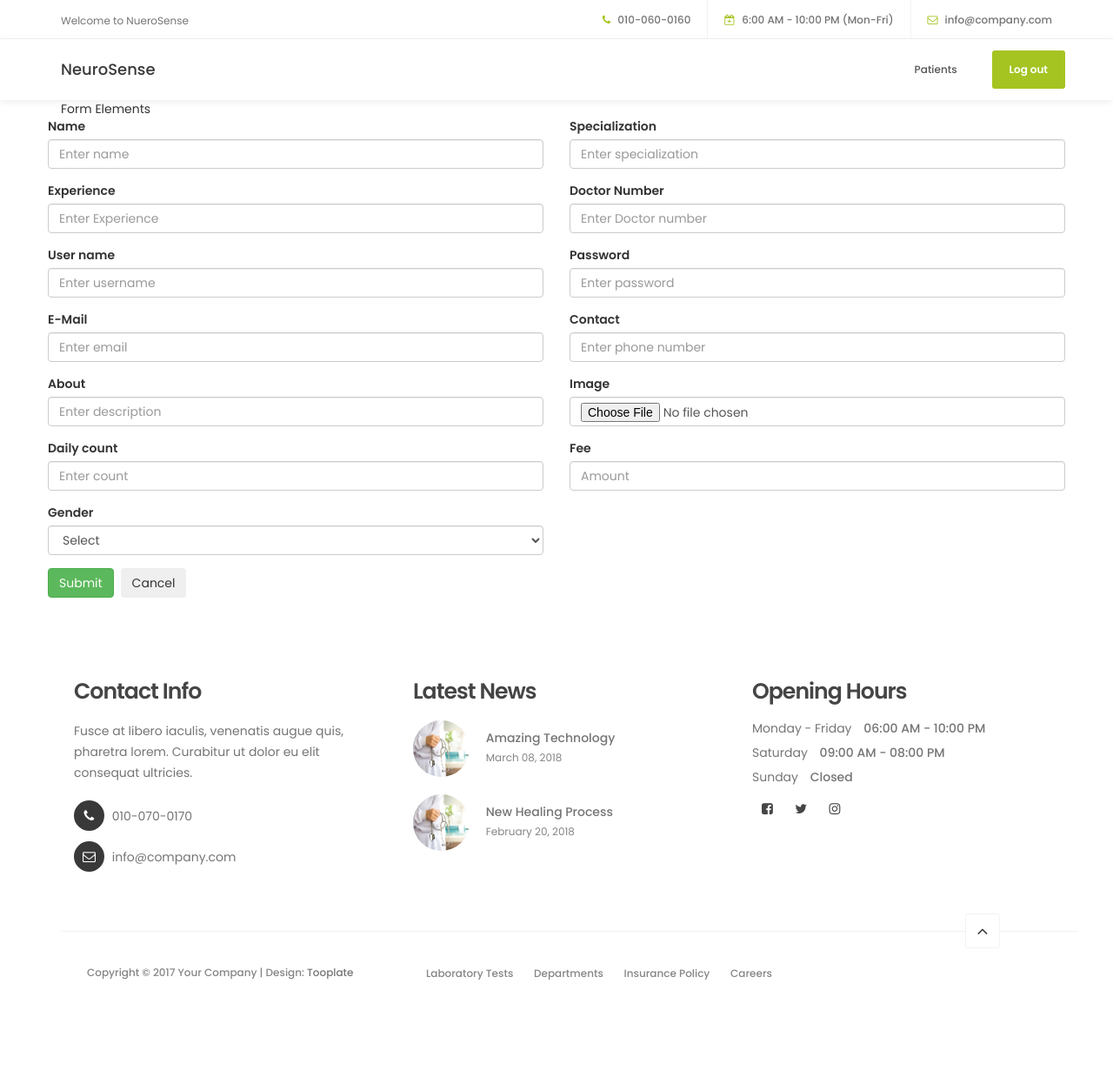
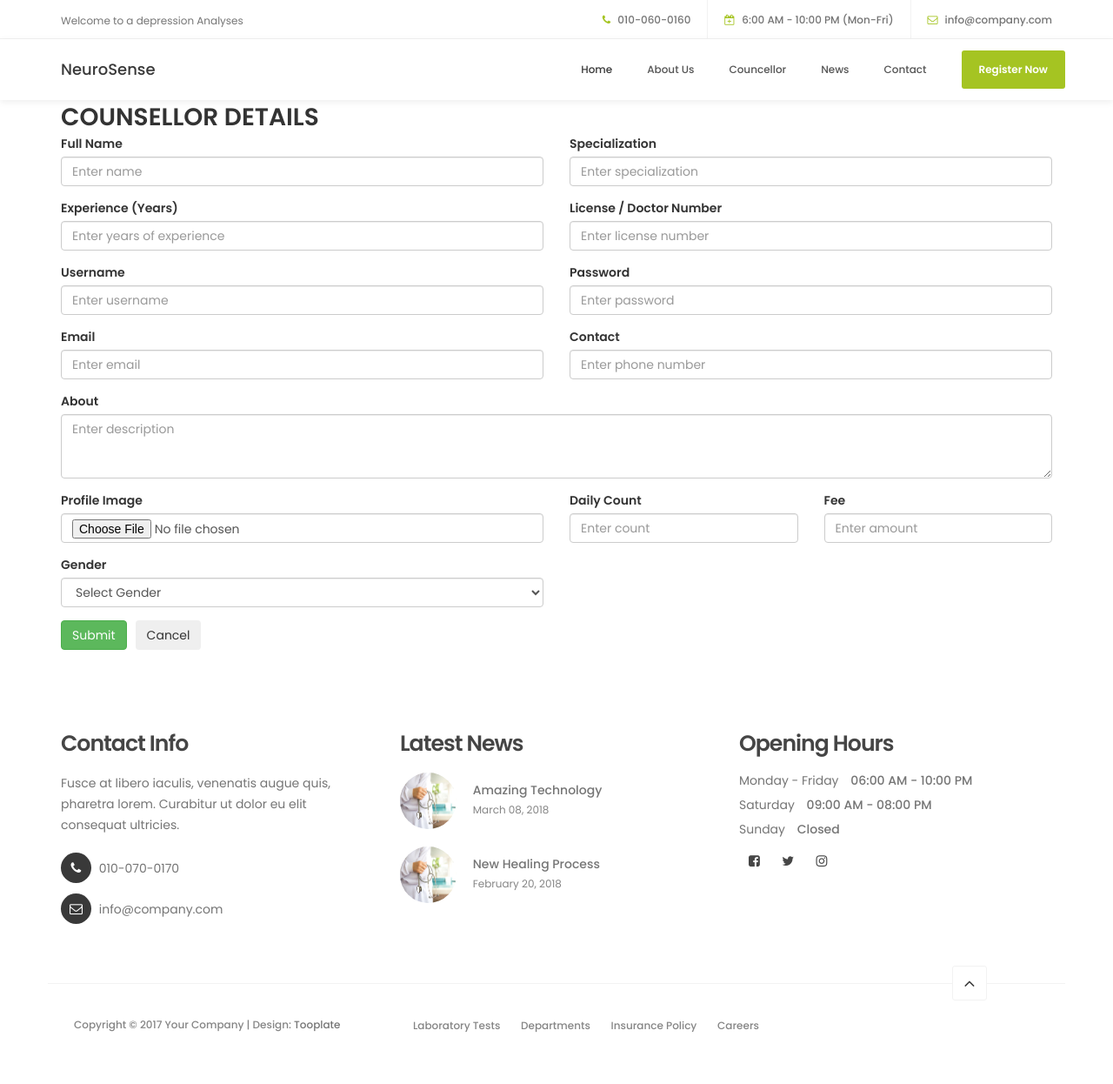
Before and after one commit to sudharsanakb-eng/Main-Project-Neurosense, a Django app: page /dashboard/con/ in a window 1280 px wide. Shown: the whole page at 87% size. Before the commit the page ends 1127 px from the top, so only its background shows below. Run offline with Django 5.2, Linux system fonts and the light colour scheme; parts of the project's set-up code (start-up, migrations or seed data) failed here and were passed over; some libraries are stand-ins or nearby versions.

Commit message:
Formatting

```diff
--- a/neurosense/neurosense/app_dashboard/templates/analysis.html
+++ b/neurosense/neurosense/app_dashboard/templates/analysis.html
@@ -1058,3 +1058,5 @@ loadQuestion();
 {% endif %}
 
 </div>
+
+{% include "layout/partials/guest/footer.html" %}
--- a/neurosense/neurosense/app_dashboard/templates/councillor.html
+++ b/neurosense/neurosense/app_dashboard/templates/councillor.html
@@ -1,146 +1,192 @@
-{% include "layout/partials/counsellor/header.html" %}
+{% include "layout/partials/guest/header.html" %}
 
-<style>.gap-sm {
+<style>
+.gap-sm {
   display: flex;
-  gap: 8px;
-}</style>
+  gap: 10px;
+}
+</style>
+
 <div class="container">
   <div class="page-inner">
 
     <div class="row">
       <div class="col-md-12">
         <div class="card">
-          <div class="card-header">
-            <div class="card-title">Form Elements</div>
+
+       <div class="card-title" style="font-size: 28px; font-weight: 800;">
+  COUNSELLOR DETAILS
 </div>
+
           <div class="card-body">
+            <form action="{% url 'dashboard:con' %}"
+                  method="POST"
+                  enctype="multipart/form-data">
+              {% csrf_token %}
+
               <div class="row">
-              <form action="{% url 'dashboard:con' %}" method="POST" enctype="multipart/form-data">
-                {% csrf_token %}
-                <div class="row">
+
+                <!-- Name -->
                 <div class="col-md-6">
                   <div class="form-group">
-                      <label for="email2"> Name</label>
-                      <input type="text" class="form-control" id="email2" name="name" placeholder="Enter name"  required pattern="^[A-Z][a-zA-Z\s]*$" title="Name must start with a capital letter and contain only letters."/>
-                    </div>
-                  </div>
-                  <div class="col-md-6">
-                    <div class="form-group">
-                      <label for="email2"> Specialization</label>
-                      <input type="text" class="form-control" id="email2" name="special"
-                        placeholder="Enter specialization" />
-
+                    <label>Full Name</label>
+                    <input type="text" class="form-control"
+                      name="name"
+                      placeholder="Enter name"
+                      required
+                      pattern="^[A-Z][a-zA-Z\s]*$"
+                      title="Name must start with a capital letter and contain only letters.">
                   </div>
                 </div>
 
+                <!-- Specialization -->
                 <div class="col-md-6">
                   <div class="form-group">
-                      <label for="email2"> Experience</label>
-                      <input type="text" class="form-control" id="email2" name="exp" placeholder="Enter Experience" />
-
+                    <label>Specialization</label>
+                    <input type="text" class="form-control"
+                      name="special"
+                      placeholder="Enter specialization">
                   </div>
                 </div>
 
+                <!-- Experience -->
                 <div class="col-md-6">
                   <div class="form-group">
-                      <label for="email2"> Doctor Number</label>
-                      <input type="text" class="form-control" id="email2" name="number"
-                        placeholder="Enter Doctor number " />
-
-                    </div>
-                  </div>
-                  <div class="col-md-6">
-                    <div class="form-group">
-                      <label for="email2"> User name</label>
-                      <input type="text" class="form-control" id="email2" name="username"
-                        placeholder="Enter username" required minlength="8" title="Username must be at least 8 characters long." />
-
-                    </div>
-                  </div>
-                  <div class="col-md-6">
-                    <div class="form-group">
-                      <label for="email2"> Password</label>
-                      <input type="password" class="form-control" id="email2" name="password"
-                        placeholder="Enter password" required minlength="8" title="Password must be at least 8 characters long.">
-
-
-                    </div>
-                  </div>
-                  <div class="col-md-6">
-                    <div class="form-group">
-                      <label for="email2"> E-Mail</label>
-                      <input type="text" class="form-control" id="email2" name="email" placeholder="Enter email" />
-
-                    </div>
-                  </div>
-                  <div class="col-md-6">
-                    <div class="form-group">
-                      <label for="email2"> Contact</label>
-                      <input type="text" class="form-control" id="email2" name="contact"
-                        placeholder="Enter phone number" required />
-
-                    </div>
-                  </div>
-                  <div class="col-md-6">
-                    <div class="form-group">
-                      <label for="email2"> About</label>
-                      <input type="text" class="form-control" id="email2" name="desc" placeholder="Enter description" />
-
+                    <label>Experience (Years)</label>
+                    <input type="number" class="form-control"
+                      name="exp"
+                      placeholder="Enter years of experience">
                   </div>
                 </div>
 
+                <!-- Doctor Number -->
                 <div class="col-md-6">
                   <div class="form-group">
-                      <label for="email2">Image</label>
-                      <input type="file" class="form-control" id="email2" name="img" />
-
+                    <label>License / Doctor Number</label>
+                    <input type="text" class="form-control"
+                      name="number"
+                      placeholder="Enter license number">
                   </div>
                 </div>
 
+                <!-- Username -->
                 <div class="col-md-6">
                   <div class="form-group">
-                      <label for="email2"> Daily count</label>
-                      <input type="text" class="form-control" id="email2" name="count" placeholder="Enter count" />
-
+                    <label>Username</label>
+                    <input type="text" class="form-control"
+                      name="username"
+                      placeholder="Enter username"
+                      required minlength="8">
                   </div>
                 </div>
+
+                <!-- Password -->
                 <div class="col-md-6">
                   <div class="form-group">
-                      <label for="email2"> Fee</label>
-                      <input type="text" class="form-control" id="email2" name="fee" placeholder="Amount" />
-
+                    <label>Password</label>
+                    <input type="password" class="form-control"
+                      name="password"
+                      placeholder="Enter password"
+                      required minlength="8">
                   </div>
                 </div>
+
+                <!-- Email -->
                 <div class="col-md-6">
                   <div class="form-group">
-                      <label for="select">Gender</label>
-                      <select class="form-control" name="gender">
-                        <option>Select</option>
+                    <label>Email</label>
+                    <input type="email" class="form-control"
+                      name="email"
+                      placeholder="Enter email">
+                  </div>
+                </div>
+
+                <!-- Contact -->
+                <div class="col-md-6">
+                  <div class="form-group">
+                    <label>Contact</label>
+                    <input type="tel" class="form-control"
+                      name="contact"
+                      placeholder="Enter phone number"
+                      pattern="[0-9]{10}"
+                      title="Enter valid 10 digit number">
+                  </div>
+                </div>
+
+                <!-- About -->
+                <div class="col-md-12">
+                  <div class="form-group">
+                    <label>About</label>
+                    <textarea class="form-control"
+                      name="desc"
+                      rows="3"
+                      placeholder="Enter description"></textarea>
+                  </div>
+                </div>
+
+                <!-- Image -->
+                <div class="col-md-6">
+                  <div class="form-group">
+                    <label>Profile Image</label>
+                    <input type="file" class="form-control"
+                      name="img">
+                  </div>
+                </div>
+
+                <!-- Daily Count -->
+                <div class="col-md-3">
+                  <div class="form-group">
+                    <label>Daily Count</label>
+                    <input type="number" class="form-control"
+                      name="count"
+                      placeholder="Enter count">
+                  </div>
+                </div>
+
+                <!-- Fee -->
+                <div class="col-md-3">
+                  <div class="form-group">
+                    <label>Fee</label>
+                    <input type="number" class="form-control"
+                      name="fee"
+                      placeholder="Enter amount">
+                  </div>
+                </div>
+
+                <!-- Gender -->
+                <div class="col-md-6">
+                  <div class="form-group">
+                    <label>Gender</label>
+                    <select class="form-control" name="gender" required>
+                      <option value="" disabled selected>Select Gender</option>
                       <option>Male</option>
                       <option>Female</option>
                       <option>Other</option>
                     </select>
                   </div>
                 </div>
+
               </div>
 
+              <!-- Buttons -->
+              <div class="d-flex justify-content-end gap-sm mt-3">
+                <button type="submit" class="btn btn-success">
+                  Submit
+                </button>
 
+                <button type="button" class="btn btn-light"
+                  onclick="window.history.back();">
+                  Cancel
+                </button>
+              </div>
 
-                <div class="d-flex justify-content-end gap-sm">
-                  <!-- <div class="col-md-2"> -->
-                    <button class="btn btn-success ">Submit</button>
+            </form>
+          </div>
 
-                  <!-- </div> -->
-                  <!-- <div class="col-md-2"> -->
-
-                    <button class="btn btn-light">Cancel</button>
-                  <!-- </div> -->
-                </div>
-              </form>
         </div>
       </div>
     </div>
   </div>
 </div>
-  </div>
+
 {% include "layout/partials/counsellor/footer.html" %}
--- a/neurosense/neurosense/app_dashboard/templates/login.html
+++ b/neurosense/neurosense/app_dashboard/templates/login.html
@@ -34,7 +34,7 @@
                                         <button type="submit" class="form-control" id="cf-submit" name="submit">LOG IN</button>
                                         <div style="margin-top: 15px; text-align: center;">
                                         <p>don't have an account</p>
-                                        <a href="{% url 'dashboard:cust' %}" class="btn btn-default">
+                                        <a href="{% url 'dashboard:join' %}" class="btn btn-default">
                                         Register now
                                         </a>
                                         </div>
--- a/neurosense/neurosense/app_dashboard/urls.py
+++ b/neurosense/neurosense/app_dashboard/urls.py
@@ -20,5 +20,6 @@ urlpatterns = [
     path("logout/",views.logout_view,name='logout'),
     path("analysis/",views.predict_view,name='analysis'),
     path("download-report/", views.download_pdf, name="download_report"),
+     path('join/', views.join, name='join'),
 
 ]
--- a/neurosense/neurosense/app_dashboard/views.py
+++ b/neurosense/neurosense/app_dashboard/views.py
@@ -144,7 +144,7 @@ def con(request):
 def logout_view(request):
     logout(request)
     return HttpResponse(
-        "<script>alert('Logged out successfully');window.location='/dashboard/login/';</script>"
+        "<script>alert('Logged out successfully');window.location='/dashboard/userdash/';</script>"
     )
 
 import os
@@ -382,3 +382,10 @@ def download_pdf(request):
 
     buffer.seek(0)
     return HttpResponse(buffer, content_type='application/pdf')
+
+
+
+
+
+def join(request):
+    return render(request, "join.html")
--- a/neurosense/neurosense/templates/layout/partials/guest/header.html
+++ b/neurosense/neurosense/templates/layout/partials/guest/header.html
@@ -80,7 +80,7 @@ http://www.tooplate.com/view/2098-health
                          <li><a href="#team" class="smoothScroll">Councellor</a></li>
                          <li><a href="#news" class="smoothScroll">News</a></li>
                          <li><a href="#google-map" class="smoothScroll">Contact</a></li>
-                         <li class="appointment-btn"><a href="{% url 'dashboard:login' %}">LogIn</a></li>
+                         <li class="appointment-btn"><a href="{% url 'dashboard:join' %}">Register Now</a></li>
                     </ul>
                </div>
 
--- a/neurosense/neurosense/templates/layout/partials/user/header.html
+++ b/neurosense/neurosense/templates/layout/partials/user/header.html
@@ -75,7 +75,7 @@ http://www.tooplate.com/view/2098-health
                <!-- MENU LINKS -->
                <div class="collapse navbar-collapse">
                     <ul class="nav navbar-nav navbar-right">
-                         <li><a href="{% url 'dashboard:userdash' %}" class="smoothScroll">Home</a></li>
+                         <li><a href="{% url 'dashboard:userdash2' %}" class="smoothScroll">Home</a></li>
                          <li><a href="{% url 'dashboard:analysis' %}" class="smoothScroll">Questions</a></li>
                          <li><a href="{% url 'patient:vcon' %}" class="smoothScroll">Councellors</a></li>
                          <li><a href="{% url 'patient:booking_history' %}" class="smoothScroll">Booking History</a></li>
```
Also changed, not shown: neurosense/neurosense/app_dashboard/templates/join.html (added, +106 -0 lines), neurosense/neurosense/app_dashboard/templates/result.html (+43 -68 lines). Lines whose indentation alone changed are shown as unchanged.
